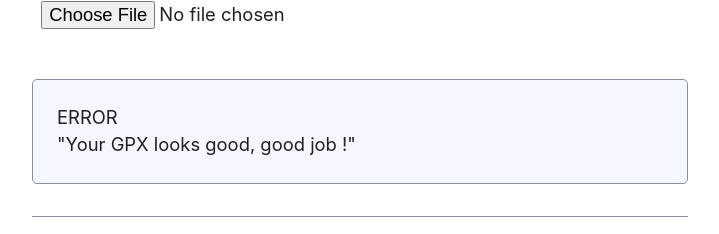
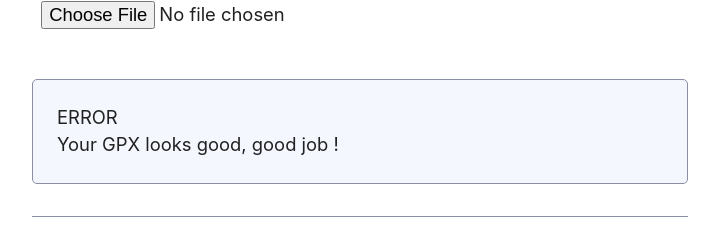
Before and after one commit to PepinNucleaire/gpx-gp32, a Vue app: page / in a window 1280 px wide. Shown: the part 337-571 px from the top of the page, without its empty margins (280-999 px from the left). Built offline with nearby package versions, Linux system fonts and the light colour scheme.

Commit message:
change msg

```diff
--- a/src/App.vue
+++ b/src/App.vue
@@ -26,7 +26,7 @@ import gpx from "./gpx-parser-builder";
     <p class="notice" v-if="errors.display">ERROR<br />{{ errors.msg }}</p>
 
     <hr v-if="hasSerial && serialDisplay && !errors.display" />
-    <p class="notice" v-if="!errors.display">ERROR<br />"Your GPX looks good, good job !"</p>
+    <p class="notice" v-if="!errors.display">ERROR<br />Your GPX looks good, good job !</p>
     <div v-if="hasSerial && serialDisplay && !errors.display">
       <button v-if="connected" style="background-color: green"></button>
       <button v-if="!connected" style="background-color: red"></button>
```
